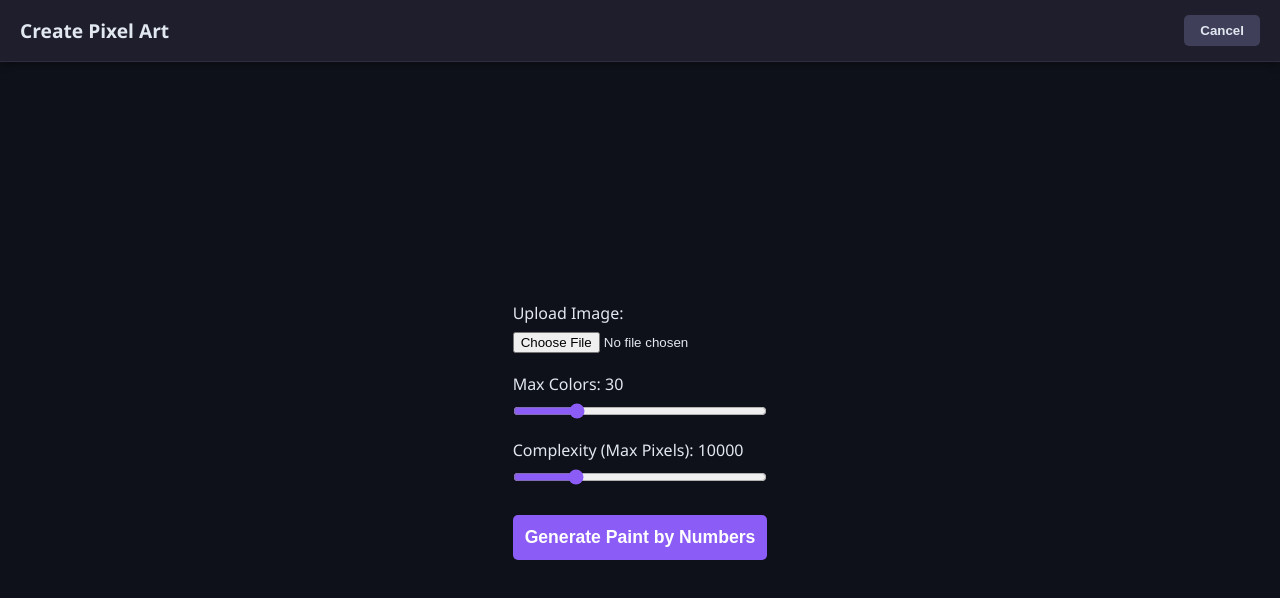
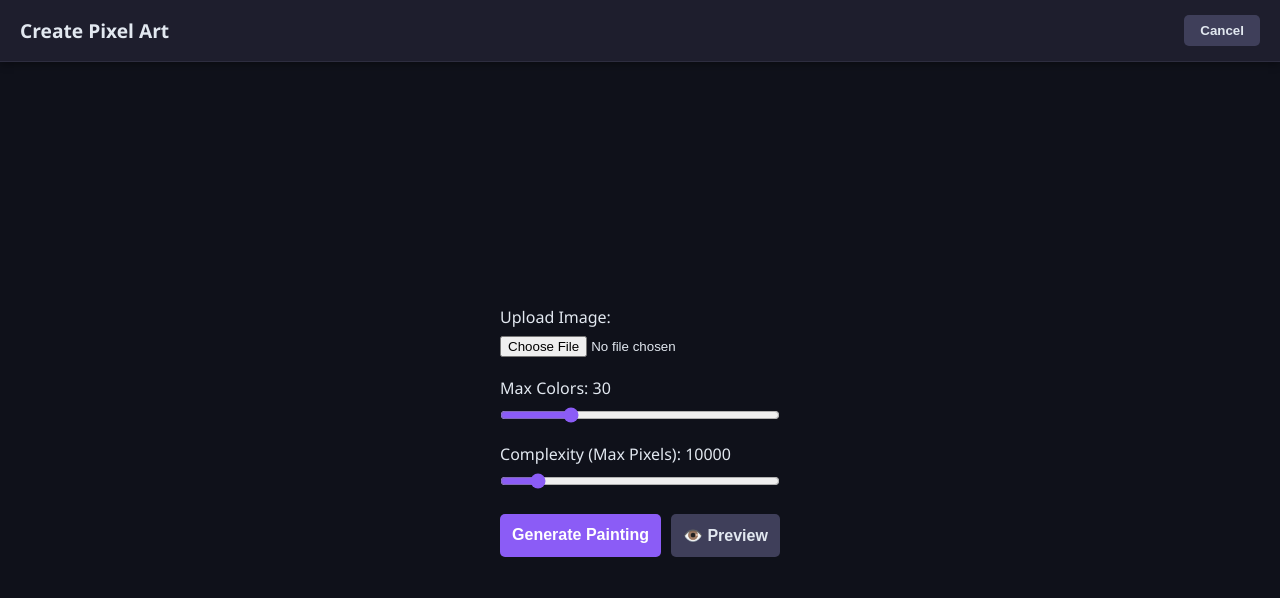
Before and after one commit to Uh-huh117/Paint-by-number, a plain HTML site: page index.html in a window 1280 px wide. Both pictures are taken after a click on the button "+ New Painting". Drawn offline with Linux system fonts and the light colour scheme.

Commit message:
Update index.html

```diff
--- a/index.html
+++ b/index.html
@@ -47,9 +47,13 @@
     .progress-fill { height: 100%; background: #10b981; transition: width 0.3s; }
 
     /* Create Setup */
-    #create-setup { padding: 30px; max-width: 500px; margin: 0 auto; display: flex; flex-direction: column; gap: 20px; flex: 1; justify-content: center; }
+    #create-setup { padding: 30px; max-width: 500px; margin: 0 auto; display: flex; flex-direction: column; gap: 20px; flex: 1; overflow-y: auto; justify-content: center; }
     .control-group { display: flex; flex-direction: column; gap: 8px; }
     input[type=range] { width: 100%; accent-color: var(--accent); }
+
+    /* Live Preview Box */
+    #preview-container { display: none; text-align: center; margin-top: 10px; border: 1px solid var(--border-color); padding: 12px; border-radius: 8px; background: rgba(0,0,0,0.3); }
+    #preview-canvas { max-width: 100%; max-height: 220px; border-radius: 4px; image-rendering: pixelated; border: 1px solid var(--border-color); background: #000; margin-top: 8px; }
 
     /* Paint Workspace */
     #paint-workspace { flex: 1; position: relative; display: flex; overflow: hidden; background: #0b0c10; }
@@ -115,17 +119,27 @@
     <div id="create-setup">
       <div class="control-group">
         <label>Upload Image:</label>
-        <input type="file" id="image-upload" accept="image/*">
+        <input type="file" id="image-upload" accept="image/*" onchange="app.loadedPreviewImg = null; if(app.isPreviewActive) app.triggerPreviewUpdate();">
       </div>
       <div class="control-group">
         <label>Max Colors: <span id="color-val">30</span></label>
-        <input type="range" id="color-slider" min="2" max="120" value="30" oninput="document.getElementById('color-val').innerText=this.value">
+        <input type="range" id="color-slider" min="2" max="120" value="30" oninput="document.getElementById('color-val').innerText=this.value; app.triggerPreviewUpdate();">
       </div>
       <div class="control-group">
         <label>Complexity (Max Pixels): <span id="pixel-val">10000</span></label>
-        <input type="range" id="pixel-slider" min="1000" max="40000" step="1000" value="10000" oninput="document.getElementById('pixel-val').innerText=this.value">
+        <input type="range" id="pixel-slider" min="1000" max="80000" step="1000" value="10000" oninput="document.getElementById('pixel-val').innerText=this.value; app.triggerPreviewUpdate();">
       </div>
-      <button onclick="app.generateProject()" style="padding: 12px; font-size: 1.1rem; margin-top: 10px;">Generate Paint by Numbers</button>
+
+      <div style="display: flex; gap: 10px; margin-top: 5px;">
+        <button onclick="app.generateProject()" style="flex: 1; padding: 12px; font-size: 1rem;">Generate Painting</button>
+        <button class="secondary" onclick="app.togglePreview()" style="padding: 12px; font-size: 1rem;">👁️ Preview</button>
+      </div>
+
+      <!-- Live Preview Container -->
+      <div id="preview-container">
+        <h3 style="font-size: 0.9rem; color: var(--accent);">Final Product Preview</h3>
+        <canvas id="preview-canvas"></canvas>
+      </div>
     </div>
   </div>
 
@@ -155,7 +169,7 @@
           </div>
           <div class="toolbar-group" style="margin-top: 10px;">
             <label>Brush (<span id="brush-val">1</span>x<span id="brush-val2">1</span>)</label>
-            <input type="range" id="brush-size" min="1" max="7" step="2" value="1" oninput="app.updateBrushSize(this.value)" style="width: 100px;">
+            <input type="range" id="brush-size" min="1" max="11" step="2" value="1" oninput="app.updateBrushSize(this.value)" style="width: 100px;">
           </div>
         </div>
         <div class="color-list" id="palette-list"></div>
@@ -193,6 +207,11 @@ const app = {
   initialTransformY: 0,
   pinchCenterX: 0,
   pinchCenterY: 0,
+
+  // Preview state
+  isPreviewActive: false,
+  previewTimer: null,
+  loadedPreviewImg: null,
 
   init() {
     this.canvas = document.getElementById('main-canvas');
@@ -305,28 +324,77 @@ const app = {
     }
   },
 
-  /* --- PROJECT GENERATION --- */
-  async generateProject() {
+  /* --- PREVIEW & QUANTIZATION --- */
+  togglePreview() {
+    const container = document.getElementById('preview-container');
+    this.isPreviewActive = !this.isPreviewActive;
+    container.style.display = this.isPreviewActive ? 'block' : 'none';
+    if(this.isPreviewActive) {
+      this.triggerPreviewUpdate();
+    }
+  },
+
+  triggerPreviewUpdate() {
+    if(!this.isPreviewActive) return;
+    clearTimeout(this.previewTimer);
+    this.previewTimer = setTimeout(() => this.renderPreview(), 150);
+  },
+
+  async renderPreview() {
     const file = document.getElementById('image-upload').files[0];
-    if (!file) return alert("Please select an image.");
+    if (!file) {
+      alert("Please select an image first.");
+      this.togglePreview();
+      return;
+    }
 
+    const img = await this.getLoadedImage(file);
     const maxColors = parseInt(document.getElementById('color-slider').value);
     const maxPixels = parseInt(document.getElementById('pixel-slider').value);
 
-    this.showLoading("Processing image...");
+    const q = this.quantizeImage(img, maxColors, maxPixels);
+    if (!q) return;
 
-    setTimeout(() => {
+    const pCanvas = document.getElementById('preview-canvas');
+    pCanvas.width = q.w;
+    pCanvas.height = q.h;
+    const pCtx = pCanvas.getContext('2d');
+    const imgData = pCtx.createImageData(q.w, q.h);
+    const d = imgData.data;
+
+    for (let i = 0; i < q.pixelMap.length; i++) {
+      const idx = i * 4;
+      const cIdx = q.pixelMap[i];
+      const rgb = q.centroids[cIdx];
+      d[idx] = rgb[0];
+      d[idx+1] = rgb[1];
+      d[idx+2] = rgb[2];
+      d[idx+3] = 255;
+    }
+    pCtx.putImageData(imgData, 0, 0);
+  },
+
+  getLoadedImage(file) {
+    return new Promise((resolve) => {
+      if (this.loadedPreviewImg && this.loadedPreviewImg.fileRef === file) {
+        resolve(this.loadedPreviewImg);
+      } else {
         const reader = new FileReader();
         reader.onload = (e) => {
           const img = new Image();
-        img.onload = () => this.processImage(img, maxColors, maxPixels);
+          img.onload = () => {
+            img.fileRef = file;
+            this.loadedPreviewImg = img;
+            resolve(img);
+          };
           img.src = e.target.result;
         };
         reader.readAsDataURL(file);
-    }, 50);
+      }
+    });
   },
 
-  processImage(img, maxColors, maxPixels) {
+  quantizeImage(img, maxColors, maxPixels) {
     const ratio = img.width / img.height;
     let w = Math.round(Math.sqrt(maxPixels * ratio));
     let h = Math.round(maxPixels / w);
@@ -344,6 +412,8 @@ const app = {
     for(let i=0; i<data.length; i+=step) {
       if(data[i+3] > 128) samples.push([data[i], data[i+1], data[i+2]]);
     }
+
+    if(samples.length === 0) return null;
 
     let centroids = [];
     for(let i=0; i<maxColors; i++) centroids.push(samples[Math.floor(Math.random() * samples.length)]);
@@ -376,19 +446,41 @@ const app = {
       pixelMap[i/4] = minIdx;
     }
 
+    return { w, h, centroids, pixelMap, tempCanvas };
+  },
+
+  /* --- PROJECT GENERATION --- */
+  async generateProject() {
+    const file = document.getElementById('image-upload').files[0];
+    if (!file) return alert("Please select an image.");
+
+    const maxColors = parseInt(document.getElementById('color-slider').value);
+    const maxPixels = parseInt(document.getElementById('pixel-slider').value);
+
+    this.showLoading("Processing image...");
+
+    setTimeout(async () => {
+      const img = await this.getLoadedImage(file);
+      const q = this.quantizeImage(img, maxColors, maxPixels);
+      if(!q) {
+        this.hideLoading();
+        return alert("Could not process image.");
+      }
+
       const project = {
         id: 'proj_' + Date.now(),
-      width: w, height: h,
-      palette: centroids,
-      pixels: pixelMap.join(','),
-      painted: new Array(w * h).fill(0).join(''),
-      thumbnail: tempCanvas.toDataURL()
+        width: q.w, height: q.h,
+        palette: q.centroids,
+        pixels: q.pixelMap.join(','),
+        painted: new Array(q.w * q.h).fill(0).join(''),
+        thumbnail: q.tempCanvas.toDataURL()
       };
 
       this.projects.push(project);
       this.saveProjects();
       this.hideLoading();
       this.openProject(project.id);
+    }, 50);
   },
 
   /* --- PAINT WORKSPACE --- */
```
Lines whose indentation alone changed are shown as unchanged.
